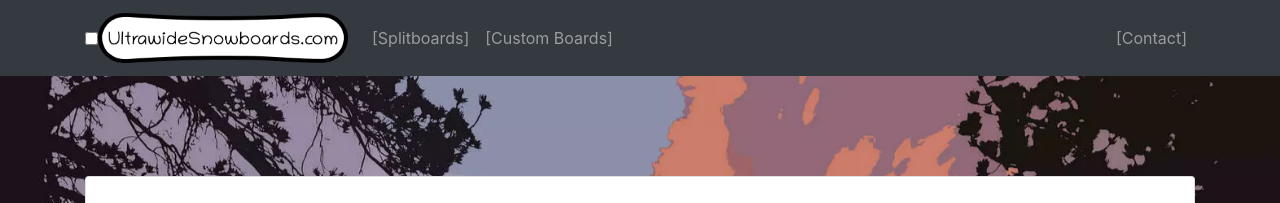
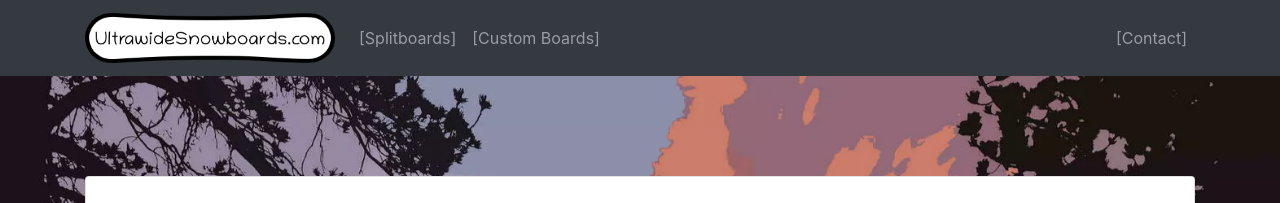
Before and after one commit to UltrawideSnowboards/ultrawidesnowboards.com, a Jekyll site: the page built from index.html, in a window 1280 px wide. Shown: the top 203 px of the page. Built offline with Jekyll 4.4.1, drawn with Linux system fonts in a browser that asks for light colours.

Commit message:
Remove unused checkbox

```diff
--- a/_includes/header.html
+++ b/_includes/header.html
@@ -1,7 +1,7 @@
 <nav class="navbar navbar-expand-lg navbar-dark bg-dark">
     <div class="container">
         <!-- insert checkbox -->
-        <input type="checkbox" id="navbar-toggle-cbox">
+        <!--<input type="checkbox" id="navbar-toggle-cbox"> -->
         <!-- change the "hamburger" icon from being a button to a label for checkbox -->
         <div class="navbar-header">
             <!-- <label for="navbar-toggle-cbox" class="navbar-toggle collapsed" data-toggle="collapse" data-target="#navbarSupportedContent" aria-expanded="false" aria-controls="navbar">
```
